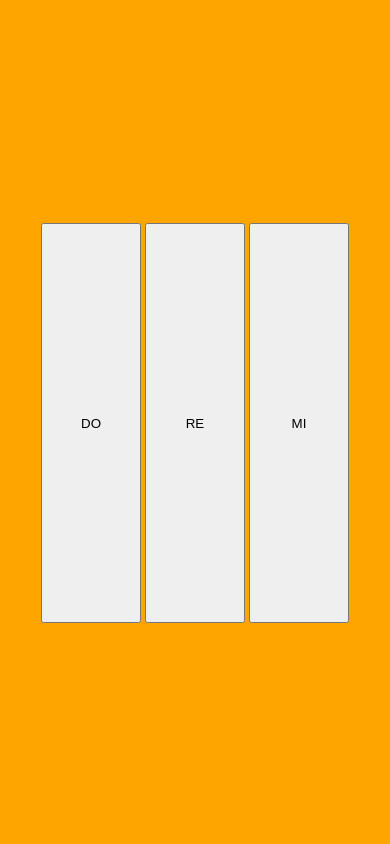
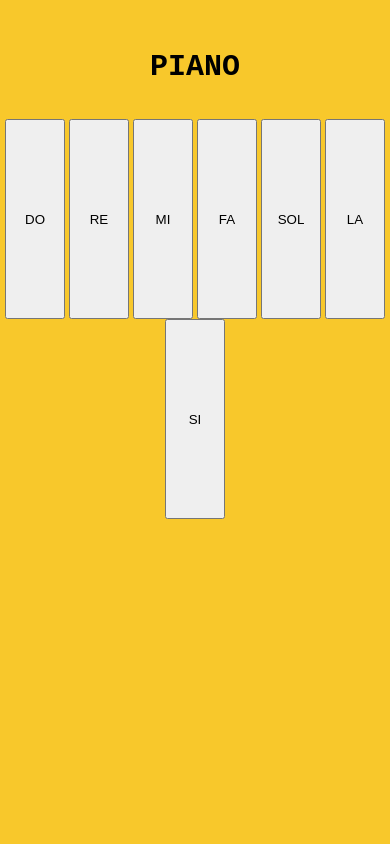
Before and after one commit to CinthiaRS24/piano-js-PYM, a plain HTML site: page index.html in a window 390 px wide. Shown: the top 844 px of the page. Drawn offline with Linux system fonts and the light colour scheme.

Commit message:
add media query

```diff
--- a/index.html
+++ b/index.html
@@ -3,10 +3,12 @@
 <head>
 	<meta charset="utf-8">
 	<meta name="viewport" content="width=device-width, initial-scale=1">
-	<title>NewPiano - Aplicación 1</title>
+	<title>Piano - Aplicación 1</title>
 	<link rel="stylesheet" type="text/css" href="styles.css">
 </head>
 <body>
+	<p class="title">PIANO</p>
+	<div>
 		<button data-note="DO" data-key="1">DO</button>
 		<button data-note="RE" data-key="2">RE</button>
 		<button data-note="MI" data-key="3">MI</button>
@@ -14,6 +16,7 @@
 		<button data-note="SOL" data-key="5">SOL</button>
 		<button data-note="LA" data-key="6">LA</button>
 		<button data-note="SI" data-key="7">SI</button>
+	</div>
 
 	<audio src="7-notas-musicales/DO.wav" id="audioDO">DO</audio>
 	<audio src="7-notas-musicales/RE.wav" id="audioRE">RE</audio>
--- a/styles.css
+++ b/styles.css
@@ -1,7 +1,6 @@
 body {
-	background: orange;
+	background-color: #f8c82b;
 	text-align: center;
-	line-height: 100vh;
 	margin: 0;
 }
 
@@ -10,3 +9,32 @@ button {
 	width: 100px;
 	height: 400px;
 }
+
+
+.title {
+	font-size: 50px;
+	font-weight: bolder;
+	font-family:  monospace;
+	margin-top: 50px;
+	margin-bottom: 35px;
+}
+
+@media screen and (max-width: 700px) {
+
+	body {
+		margin-top: auto;
+		margin-bottom: auto;
+	}
+
+	button {
+		width: 60px;
+		height: 200px;
+	}
+
+	.title {
+		font-size: 30px;
+		font-weight: bolder;
+		font-family:  monospace;
+	}
+
+}
```
Lines whose indentation alone changed are shown as unchanged.
